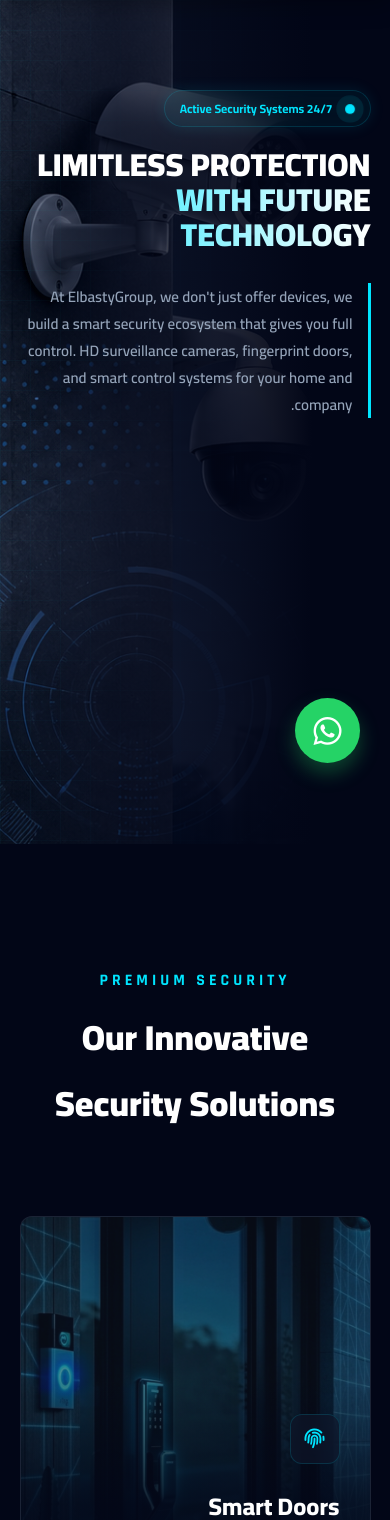
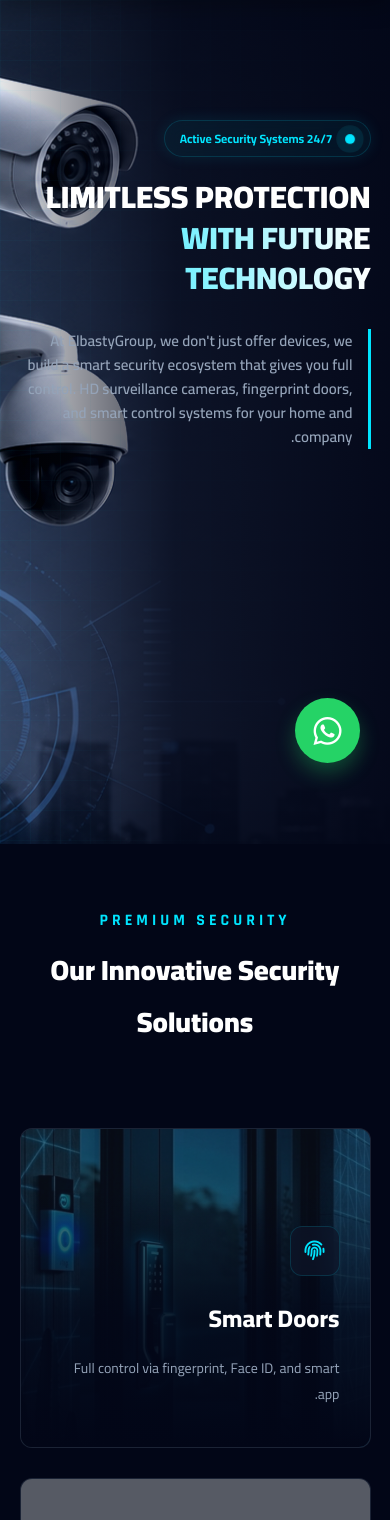
Before and after one commit to youseff11/Elbasty-Groub, a Django app: page / in a window 390 px wide. Shown: the part 51-1571 px from the top of the page. Run offline with Django 5.2, Linux system fonts and the light colour scheme; some libraries are stand-ins or nearby versions; grey boxes are pictures that could not be loaded.

Commit message:
first commit

```diff
--- a/templates/home.html
+++ b/templates/home.html
@@ -288,42 +288,66 @@
     .card-text { font-size: 14px; color: var(--text-sec); margin-bottom: 0; opacity: 0; transform: translateY(20px); transition: var(--trans); }
     .smart-card:hover .card-text { opacity: 1; transform: translateY(0); }
 
-    /* --- التعديل المخصص للشاشات الصغيرة --- */
+    /* =========================================
+       ✨ التعديل المخصص للشاشات الصغيرة (الموبايل) ✨
+       ========================================= */
     @media (max-width: 768px) {
         .hero-ultra {
             justify-content: flex-end;
-            align-items: flex-start; /* إضافة هذا السطر لجعل المحتوى يبدأ من الأعلى */
-            padding: 90px 5% 0; /* تم تقليل المسافة العلوية لرفع الكلام لأعلى سيكا */
+            align-items: flex-start; /* 👈 هنا التعديل لرفع الكلام لفوق بدلاً من التوسيط العمودي */
+            padding: 120px 5% 40px; /* 👈 120px هي المسافة فقط لتجنب شريط التنقل (الهيدر) */
         }
+
+        .hero-bg-img {
+            object-position: 15% center;
+            transform: scale(1.1);
+        }
+
         .hero-overlay {
-            background: linear-gradient(to left, var(--bg-dark) 20%, rgba(2, 6, 23, 0.7) 70%, rgba(2, 6, 23, 0.1) 100%);
+            background: linear-gradient(to left, rgba(2, 6, 23, 0.95) 0%, rgba(2, 6, 23, 0.8) 55%, rgba(2, 6, 23, 0.1) 100%);
         }
+
         .hero-content {
             text-align: right;
             direction: rtl;
             width: 100%;
+            margin-top: 0; /* 👈 إزالة المسافة العلوية لضمان صعود النص */
         }
-        /* تصغير الخطوط */
+
         .hero-title {
-            font-size: clamp(32px, 8vw, 45px); /* تصغير حجم العنوان الرئيسي */
+            font-size: clamp(30px, 8vw, 40px);
+            line-height: 1.3;
         }
+
         .hero-desc {
-            font-size: 15px; /* تصغير حجم الوصف */
+            font-size: 15px;
+            line-height: 1.6;
             border-right: 3px solid var(--neon-blue);
             padding-right: 15px;
-            margin-bottom: 25px;
+            margin-bottom: 30px;
         }
+
         .status-badge {
             margin: 0 0 20px 0;
-            font-size: 12px; /* تصغير حجم البادج */
+            font-size: 12px;
             padding: 6px 15px;
         }
+
         .card-text {
             opacity: 1;
             transform: translateY(0);
         }
-        .hero-bg-img {
-            object-position: left center; /* تم تركها كما هي */
+
+        .showcase-sec {
+            padding: 60px 5%;
+        }
+
+        .sec-header h2 {
+            font-size: clamp(28px, 6vw, 35px);
+        }
+
+        .smart-card {
+            height: 320px;
         }
     }
 </style>
```
Also changed, not shown: Core/settings.py (+3 -10 lines), Core/urls.py (+1 -7 lines).
